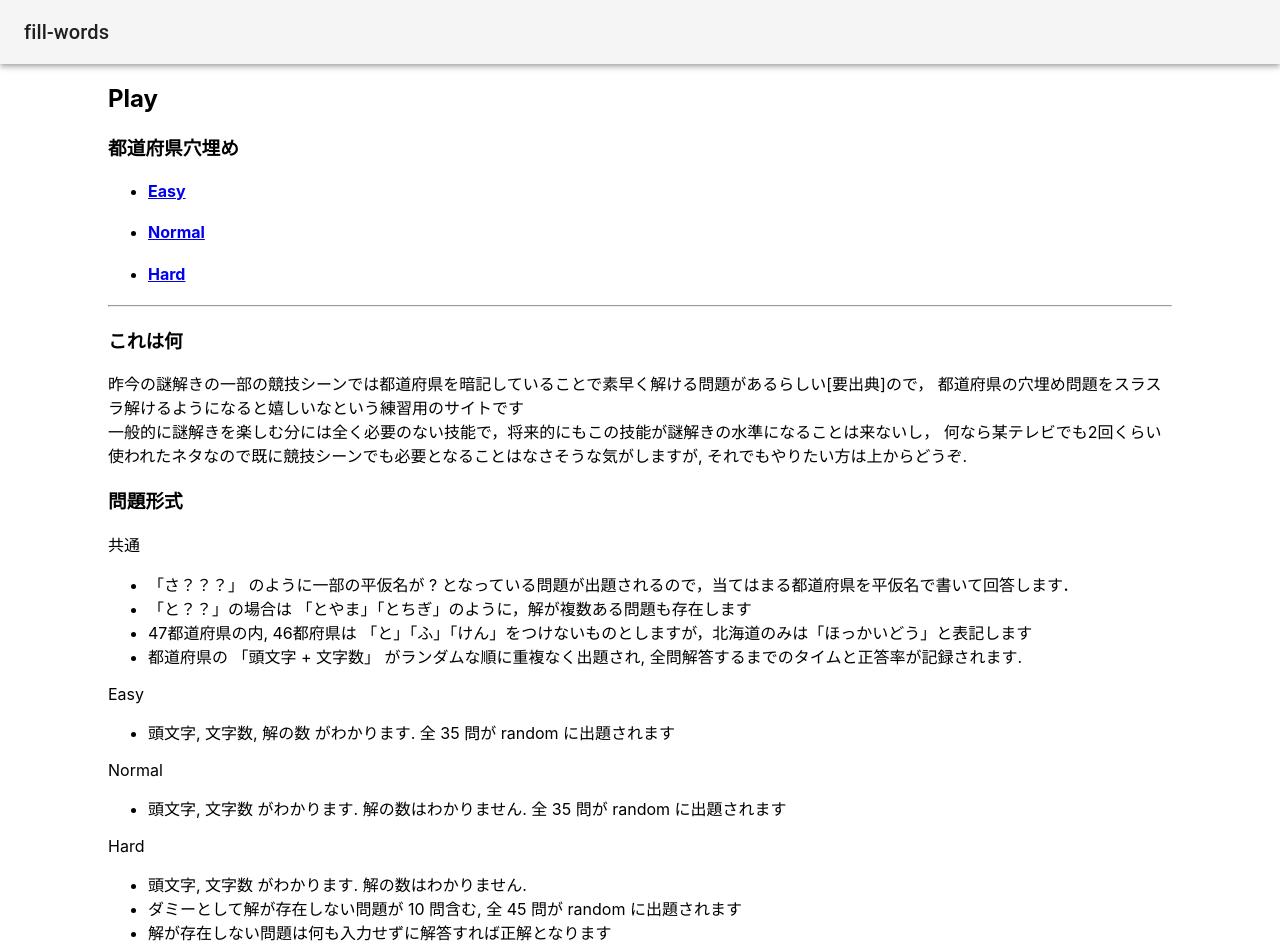
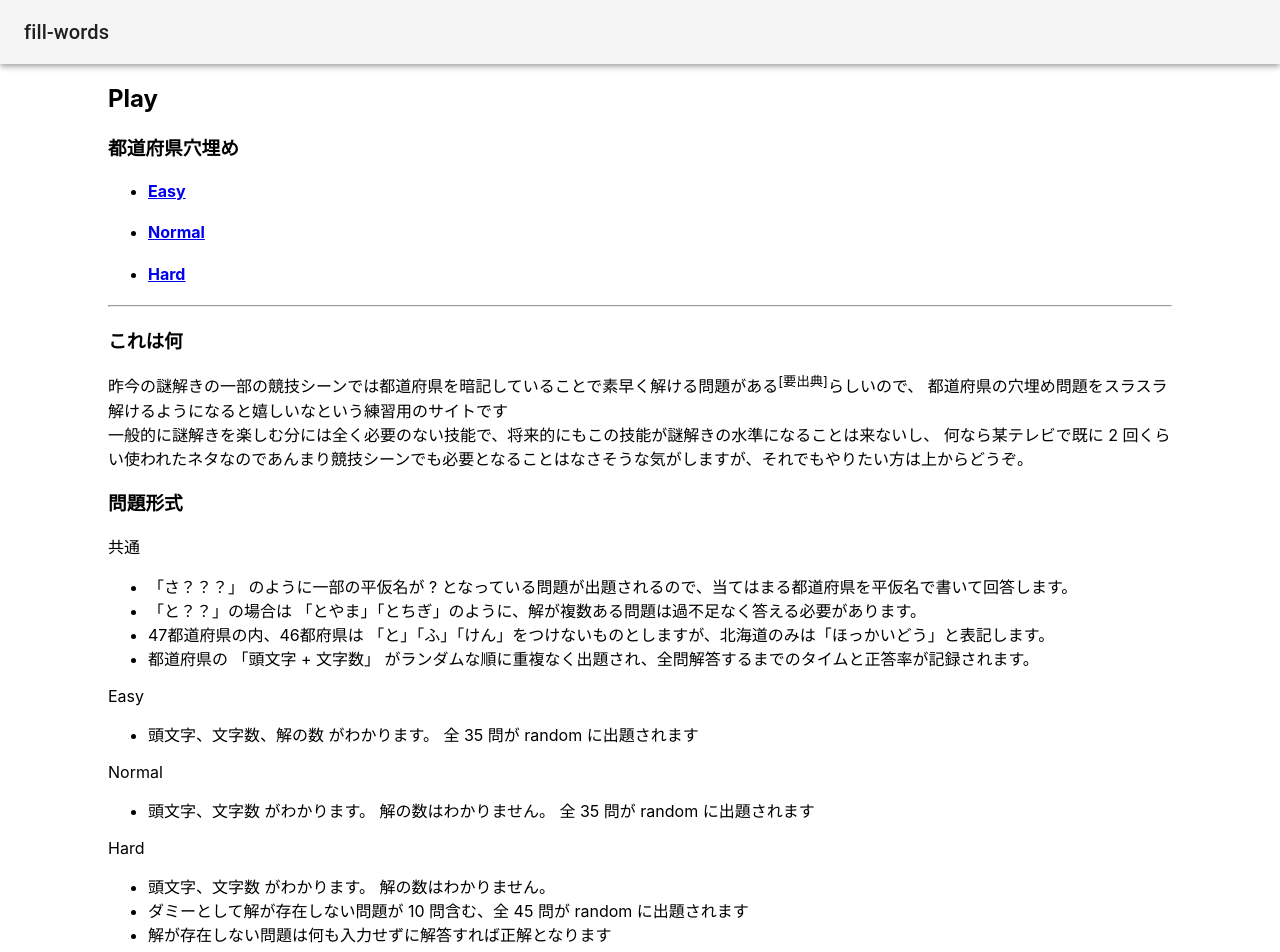
Before and after one commit to smmmmmmm/fill-words, a React (Create React App) app: page / in a window 1280 px wide. Shown: the top 952 px of the page. Built offline with nearby package versions, Linux system fonts and the light colour scheme.

Commit message:
Update Readme

```diff
--- a/src/components/Top.js
+++ b/src/components/Top.js
@@ -20,37 +20,37 @@ function Top() {
             <div>
             <h3> これは何 </h3>
 
-            昨今の謎解きの一部の競技シーンでは都道府県を暗記していることで素早く解ける問題があるらしい[要出典]ので，
+            昨今の謎解きの一部の競技シーンでは都道府県を暗記していることで素早く解ける問題がある<sup>[要出典]</sup>らしいので、
             都道府県の穴埋め問題をスラスラ解けるようになると嬉しいなという練習用のサイトです<br></br>
-            一般的に謎解きを楽しむ分には全く必要のない技能で，将来的にもこの技能が謎解きの水準になることは来ないし，
-            何なら某テレビでも2回くらい使われたネタなので既に競技シーンでも必要となることはなさそうな気がしますが, それでもやりたい方は上からどうぞ.
+            一般的に謎解きを楽しむ分には全く必要のない技能で、将来的にもこの技能が謎解きの水準になることは来ないし、
+            何なら某テレビで既に 2 回くらい使われたネタなのであんまり競技シーンでも必要となることはなさそうな気がしますが、それでもやりたい方は上からどうぞ。
 
             <h3> 問題形式 </h3>
                 共通
                 <ul>
-                    <li>「さ？？？」 のように一部の平仮名が ? となっている問題が出題されるので，当てはまる都道府県を平仮名で書いて回答します． </li>
-                    <li>「と？？」の場合は 「とやま」「とちぎ」のように，解が複数ある問題も存在します </li>
-                    <li>47都道府県の内, 46都府県は 「と」「ふ」「けん」をつけないものとしますが，北海道のみは「ほっかいどう」と表記します </li>
-                    <li>都道府県の 「頭文字 + 文字数」 がランダムな順に重複なく出題され, 全問解答するまでのタイムと正答率が記録されます.</li>
+                    <li>「さ？？？」 のように一部の平仮名が ? となっている問題が出題されるので、当てはまる都道府県を平仮名で書いて回答します。 </li>
+                    <li>「と？？」の場合は 「とやま」「とちぎ」のように、解が複数ある問題は過不足なく答える必要があります。 </li>
+                    <li>47都道府県の内、46都府県は 「と」「ふ」「けん」をつけないものとしますが、北海道のみは「ほっかいどう」と表記します。 </li>
+                    <li>都道府県の 「頭文字 + 文字数」 がランダムな順に重複なく出題され、全問解答するまでのタイムと正答率が記録されます。</li>
                 </ul>
                 Easy
                 <ul>
-                    <li> 頭文字, 文字数, 解の数 がわかります. 全 35 問が random に出題されます</li>
+                    <li> 頭文字、文字数、解の数 がわかります。 全 35 問が random に出題されます</li>
                 </ul>
                 Normal
                 <ul>
-                    <li> 頭文字, 文字数 がわかります. 解の数はわかりません.  全 35 問が random に出題されます</li>
+                    <li> 頭文字、文字数 がわかります。 解の数はわかりません。 全 35 問が random に出題されます</li>
                 </ul>
                 Hard
                 <ul>
-                    <li> 頭文字, 文字数 がわかります. 解の数はわかりません. </li>
-                    <li> ダミーとして解が存在しない問題が 10 問含む, 全 45 問が random に出題されます</li>
+                    <li> 頭文字、文字数 がわかります。 解の数はわかりません。 </li>
+                    <li> ダミーとして解が存在しない問題が 10 問含む、全 45 問が random に出題されます</li>
                     <li> 解が存在しない問題は何も入力せずに解答すれば正解となります </li>
                 </ul>
             </div>
 
             <h3> 操作方法 </h3>
-            スマートフォンでも一応可能ですが，PC の方が楽です
+            スマートフォンでも一応可能ですが、PC の方が楽です。
                 <ul>
                     <li> 解を追加する場合 </li>
                     <ul>
```
